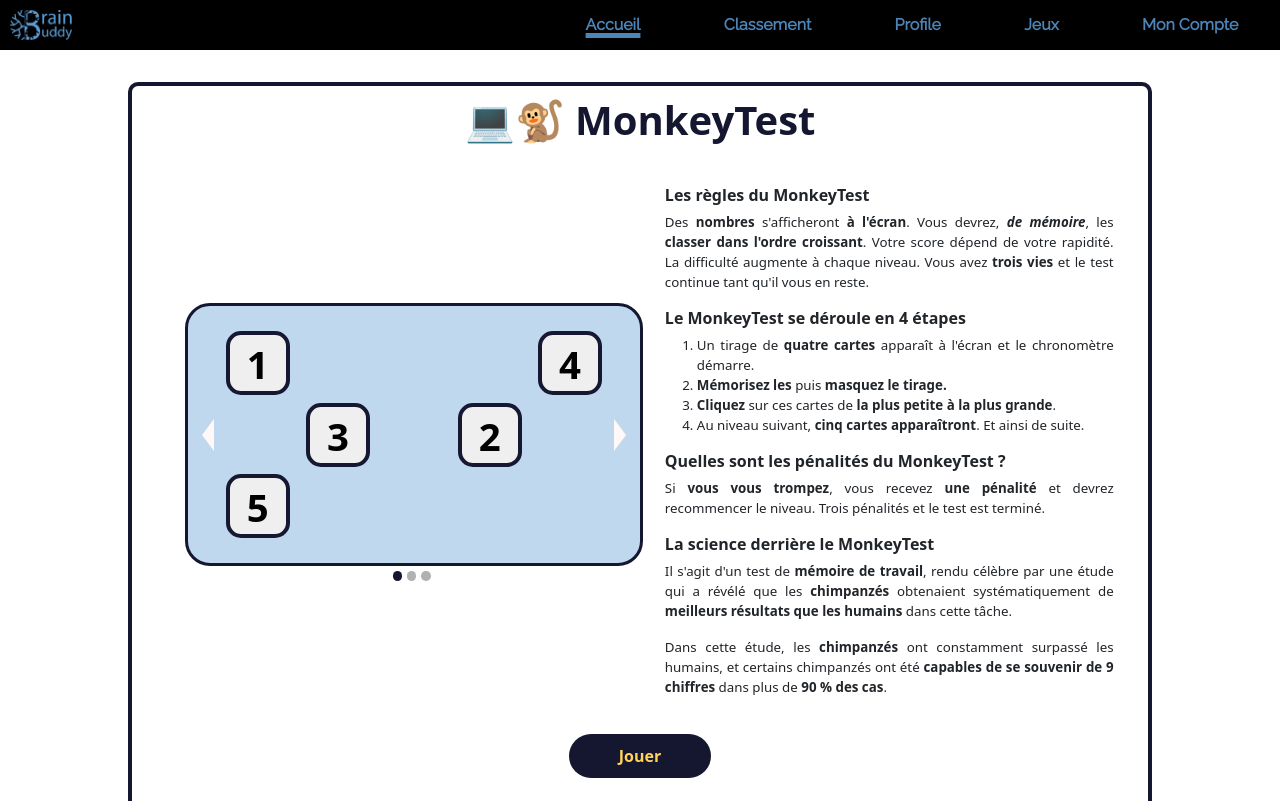
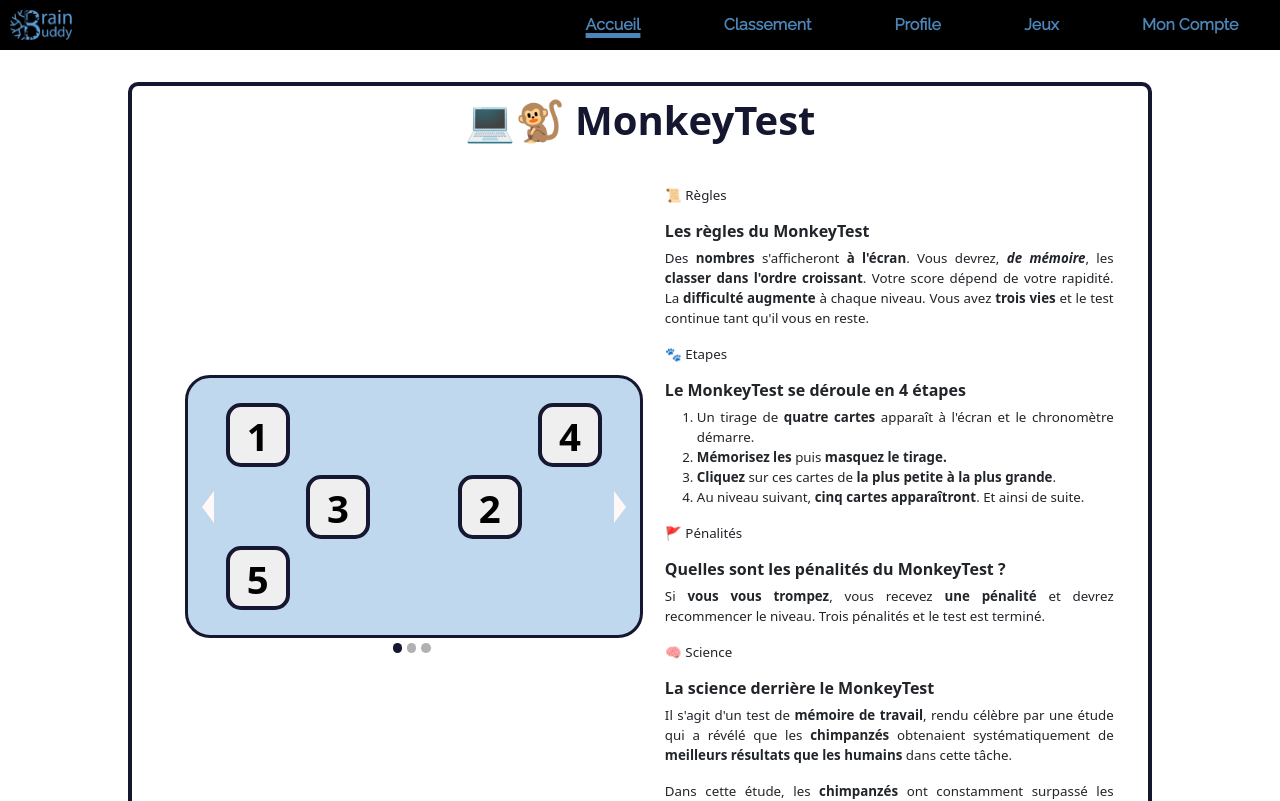
Before and after one commit to Xenus3/FrontEndBrainBuddy, an Angular app: page /monkeytest in a window 1280 px wide. Shown: the top 801 px of the page. Built offline with nearby package versions, Linux system fonts and the light colour scheme.

Commit message:
added icones and titles above each h2 to prepare tabs implementation

```diff
--- a/src/app/components/monkey-test-tutoriel/monkey-test-tutoriel.component.html
+++ b/src/app/components/monkey-test-tutoriel/monkey-test-tutoriel.component.html
@@ -74,20 +74,32 @@
             </div>
             <div class="text">
                 <div class="paragraphs">
-                    <h2>Les règles du MonkeyTest</h2>
+                    <div>
+                        <p>📜 Règles</p>
+                        <h2>Les règles du MonkeyTest</h2>
+                    </div>
                     <p>
-                       Des <b>nombres</b> s'afficheront <b>à l'écran</b>. Vous devrez, <i><b>de mémoire</b></i>, les <b>classer dans l'ordre croissant</b>. Votre score dépend de votre rapidité. La difficulté augmente à chaque niveau. Vous avez <b>trois vies</b> et le test continue tant qu'il vous en reste.
+                       Des <b>nombres</b> s'afficheront <b>à l'écran</b>. Vous devrez, <i><b>de mémoire</b></i>, les <b>classer dans l'ordre croissant</b>. Votre score dépend de votre rapidité. La <b>difficulté augmente</b> à chaque niveau. Vous avez <b>trois vies</b> et le test continue tant qu'il vous en reste.
                     </p>
-                    <h2>Le MonkeyTest se déroule en 4 étapes</h2>
+                    <div>
+                        <p>🐾 Etapes</p>
+                        <h2>Le MonkeyTest se déroule en 4 étapes</h2>
+                    </div>
                     <ol>
                         <li>Un tirage de <b>quatre cartes</b> apparaît à l'écran et le chronomètre démarre.</li>
                         <li><b>Mémorisez les</b> puis <b>masquez le tirage.</b></li>
                         <li><b>Cliquez</b> sur ces cartes de <b>la plus petite à la plus grande</b>.</li>
                         <li>Au niveau suivant, <b>cinq cartes apparaîtront</b>. Et ainsi de suite.</li>
                     </ol>
-                    <h2>Quelles sont les pénalités du MonkeyTest ?</h2>
+                    <div>
+                        <p>🚩 Pénalités</p>
+                        <h2>Quelles sont les pénalités du MonkeyTest ?</h2>
+                    </div>
                     <p>Si <b>vous vous trompez</b>, vous recevez <b>une pénalité</b> et devrez recommencer le niveau. Trois pénalités et le test est terminé.</p>
-                    <h2>La science derrière le MonkeyTest</h2>
+                    <div>
+                        <p>🧠 Science</p>
+                        <h2>La science derrière le MonkeyTest</h2>
+                    </div>
                     <p>
                         Il s'agit d'un test de <b>mémoire de travail</b>, rendu célèbre par une étude qui a révélé que les <b>chimpanzés</b> obtenaient systématiquement de <b>meilleurs résultats que les humains</b> dans cette tâche.
                     </p>
--- a/src/app/components/monkey-test-tutoriel/monkey-test-tutoriel.component.scss
+++ b/src/app/components/monkey-test-tutoriel/monkey-test-tutoriel.component.scss
@@ -152,7 +152,7 @@ p,li {
 }
 
 .tirage-masque {
-    border: 5px solid #161831;
+    border: 0.11em solid #161831;
     background-color: #161831;
     color: #ffffff;
     border-radius: 15px;
```
